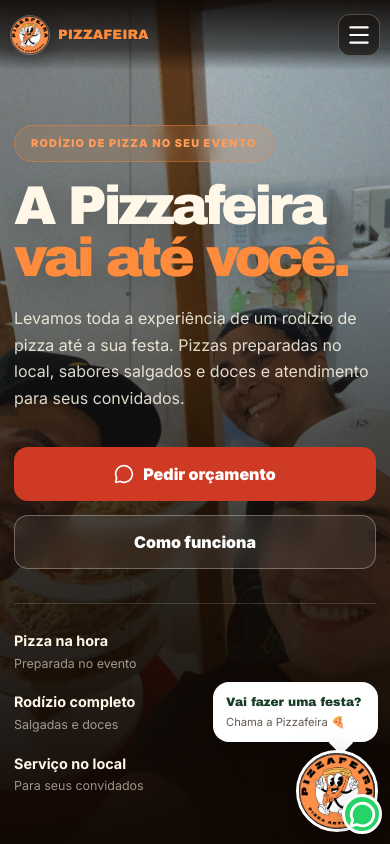
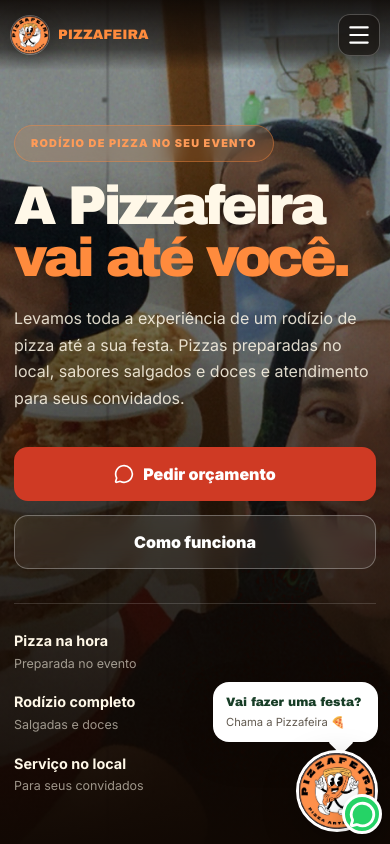
Before and after one commit to colicignoubuntu-w/pizzafeira, a React (Vite) app: page / in a window 390 px wide. Shown: the top 844 px of the page. Built offline with nearby package versions, Linux system fonts and the light colour scheme.

Commit message:
Atualiza site Pizzafeira

```diff
--- a/src/components/Hero/Hero.css
+++ b/src/components/Hero/Hero.css
@@ -358,21 +358,22 @@
     background-image: url('/images/hero-vertical.jpg');
 
     /*
-      cover mantém o hero preenchido
-      e corta as partes que sobram.
+      A imagem fica 135% da altura do Hero.
+      Isso cria sobra para cima e para baixo,
+      permitindo cortar a parte vazia.
     */
-    background-size: cover;
+    background-size: auto 135%;
 
     /*
-      50% = centro horizontal
-      70% = prioriza mais a parte de baixo da imagem
-
-      Isso corta mais a parte vazia de cima
-      e deixa os rostos mais visíveis.
+      50% = centralizado horizontalmente.
+      100% = joga a parte inferior da foto para dentro
+      e corta mais a parte vazia de cima.
     */
-    background-position: 50% 10%;
+    background-position: 50% 100%;
 
     background-repeat: no-repeat;
+
+    background-color: #16100b;
   }
 
   .hero__content {
@@ -397,7 +398,6 @@
 
   .hero__info {
     display: grid;
-
     grid-template-columns: 1fr;
   }
 
```
